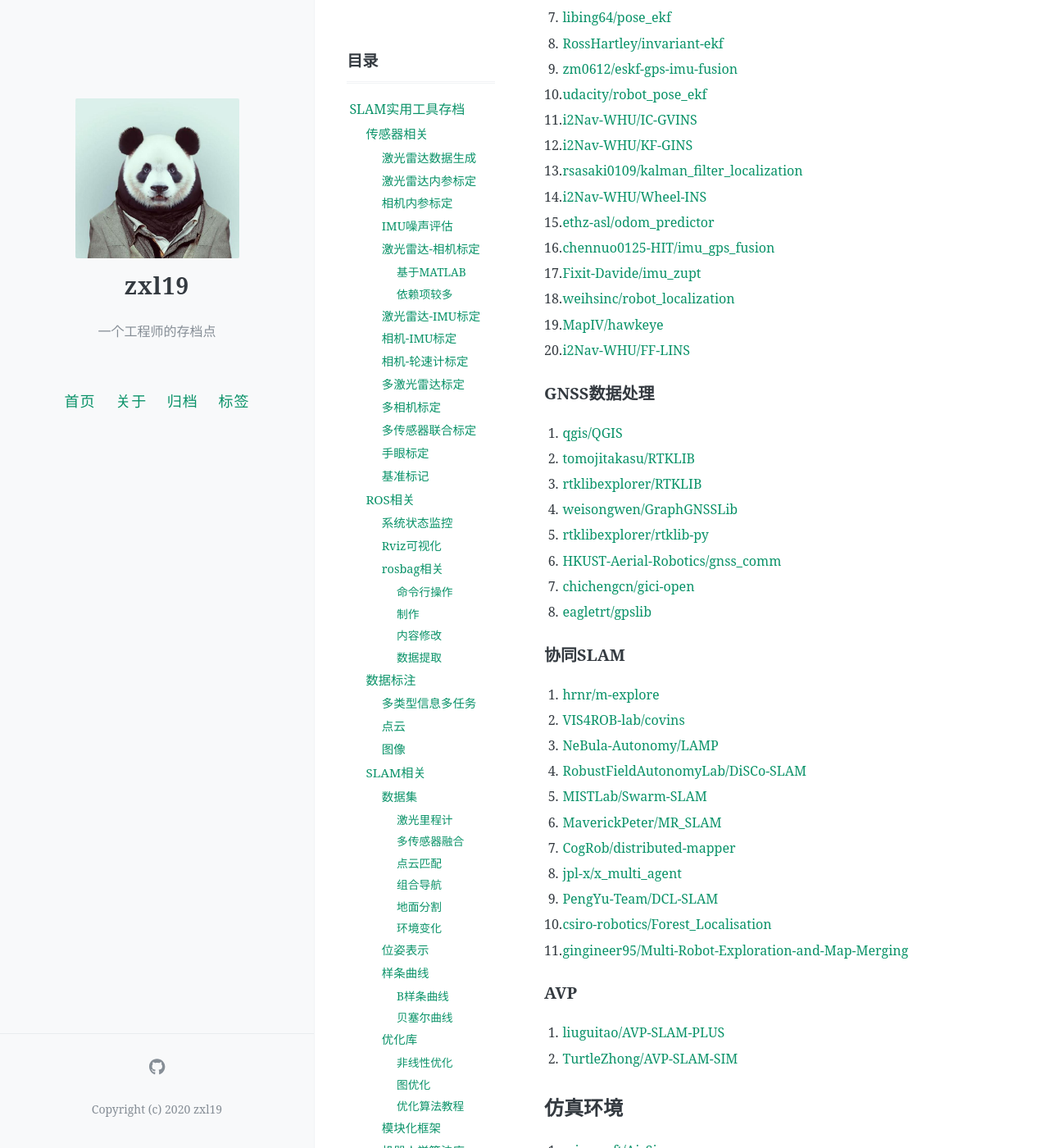
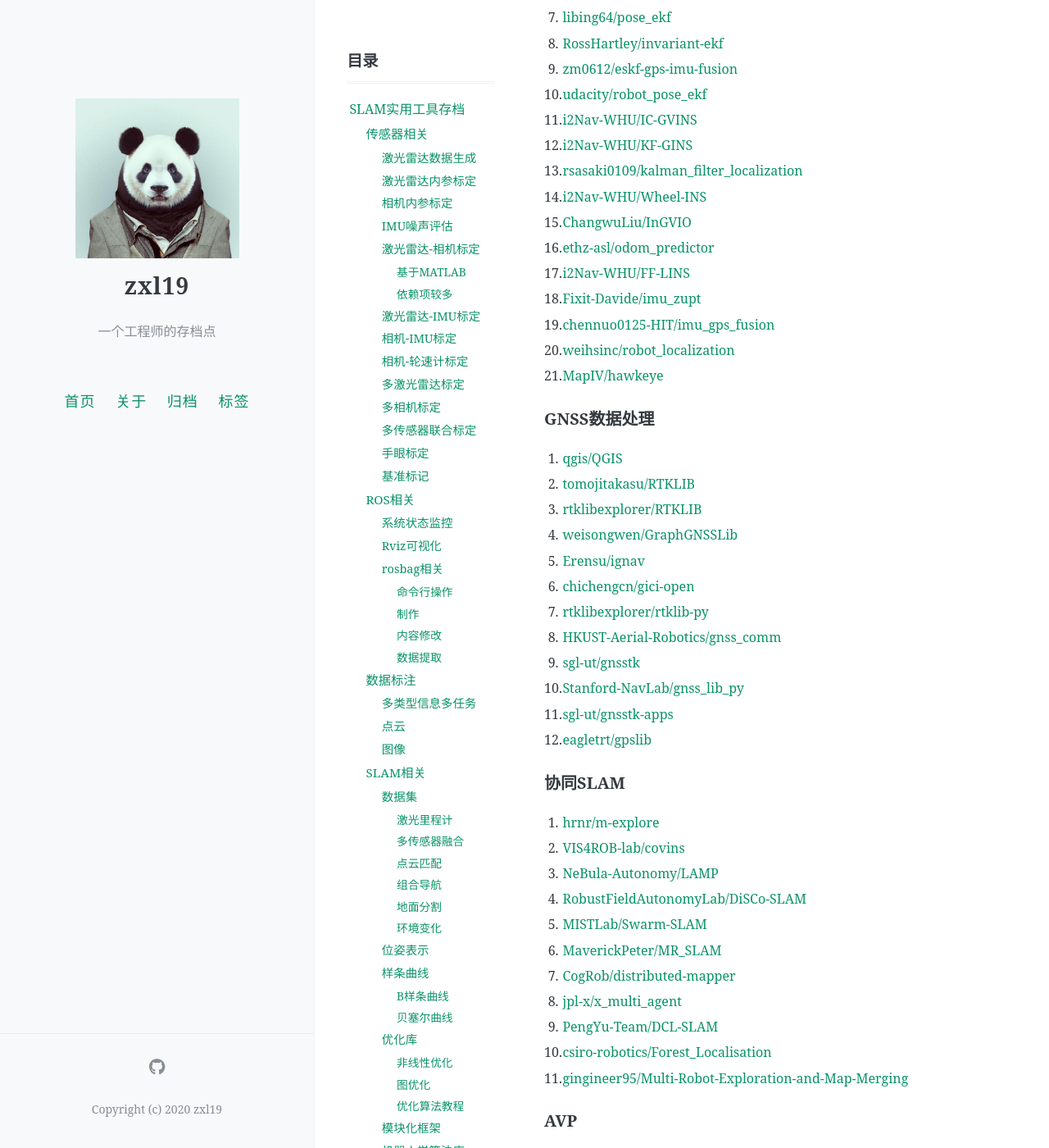
Before and after one commit to zxl19/zxl19.github.io, a Jekyll site: the page built from _posts/2021-05-25-slam-tool.md, in a window 1280 px wide and 1400 px high, scrolled down 19945 px. Shown: the whole window at 82% size. Built offline with Jekyll 4.4.1, drawn with Linux system fonts in a browser that asks for light colours; comment, search, counter and statistics services are not loaded.

Commit message:
Update Posts

```diff
--- a/_posts/2021-05-25-slam-tool.md
+++ b/_posts/2021-05-25-slam-tool.md
@@ -709,12 +709,13 @@ pinned: false
 12. [i2Nav-WHU/KF-GINS](https://github.com/i2Nav-WHU/KF-GINS)
 13. [rsasaki0109/kalman_filter_localization](https://github.com/rsasaki0109/kalman_filter_localization)
 14. [i2Nav-WHU/Wheel-INS](https://github.com/i2Nav-WHU/Wheel-INS)
-15. [ethz-asl/odom_predictor](https://github.com/ethz-asl/odom_predictor)
-16. [chennuo0125-HIT/imu_gps_fusion](https://github.com/chennuo0125-HIT/imu_gps_fusion)
-17. [Fixit-Davide/imu_zupt](https://github.com/Fixit-Davide/imu_zupt)
-18. [weihsinc/robot_localization](https://github.com/weihsinc/robot_localization)
-19. [MapIV/hawkeye](https://github.com/MapIV/hawkeye)
-20. [i2Nav-WHU/FF-LINS](https://github.com/i2Nav-WHU/FF-LINS)
+15. [ChangwuLiu/InGVIO](https://github.com/ChangwuLiu/InGVIO)
+16. [ethz-asl/odom_predictor](https://github.com/ethz-asl/odom_predictor)
+17. [i2Nav-WHU/FF-LINS](https://github.com/i2Nav-WHU/FF-LINS)
+18. [Fixit-Davide/imu_zupt](https://github.com/Fixit-Davide/imu_zupt)
+19. [chennuo0125-HIT/imu_gps_fusion](https://github.com/chennuo0125-HIT/imu_gps_fusion)
+20. [weihsinc/robot_localization](https://github.com/weihsinc/robot_localization)
+21. [MapIV/hawkeye](https://github.com/MapIV/hawkeye)
 
 ### GNSS数据处理
 
@@ -722,10 +723,14 @@ pinned: false
 2. [tomojitakasu/RTKLIB](https://github.com/tomojitakasu/RTKLIB)
 3. [rtklibexplorer/RTKLIB](https://github.com/rtklibexplorer/RTKLIB)
 4. [weisongwen/GraphGNSSLib](https://github.com/weisongwen/GraphGNSSLib)
-5. [rtklibexplorer/rtklib-py](https://github.com/rtklibexplorer/rtklib-py)
-6. [HKUST-Aerial-Robotics/gnss_comm](https://github.com/HKUST-Aerial-Robotics/gnss_comm)
-7. [chichengcn/gici-open](https://github.com/chichengcn/gici-open)
-8. [eagletrt/gpslib](https://github.com/eagletrt/gpslib)
+5. [Erensu/ignav](https://github.com/Erensu/ignav)
+6. [chichengcn/gici-open](https://github.com/chichengcn/gici-open)
+7. [rtklibexplorer/rtklib-py](https://github.com/rtklibexplorer/rtklib-py)
+8. [HKUST-Aerial-Robotics/gnss_comm](https://github.com/HKUST-Aerial-Robotics/gnss_comm)
+9. [sgl-ut/gnsstk](https://github.com/sgl-ut/gnsstk)
+10. [Stanford-NavLab/gnss_lib_py](https://github.com/Stanford-NavLab/gnss_lib_py)
+11. [sgl-ut/gnsstk-apps](https://github.com/sgl-ut/gnsstk-apps)
+12. [eagletrt/gpslib](https://github.com/eagletrt/gpslib)
 
 ### 协同SLAM
 
```
Also changed, not shown: _posts/2021-06-01-cpp-library.md (+7 -0 lines), _posts/2022-10-11-slam-material.md (+4 -3 lines), _posts/2023-03-28-python-package.md (+18 -3 lines).
